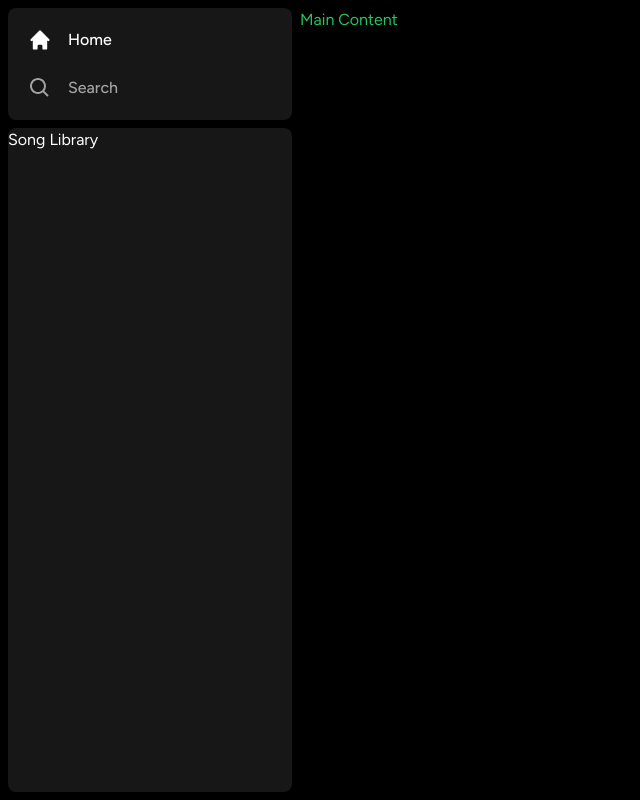
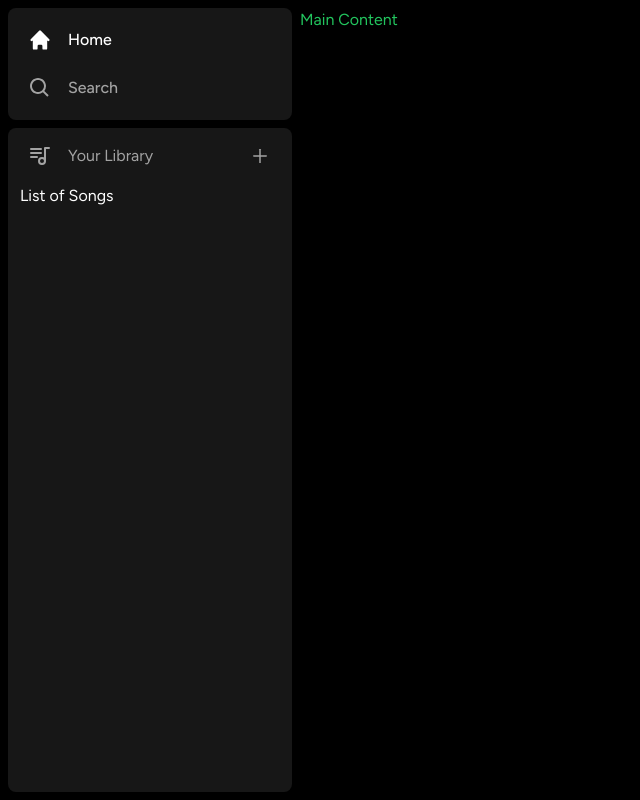
Before and after one commit to shaulov/spotify-clone, a Next.js app: page / in a window 1280 px wide. Shown: the whole page, without its empty margins (0-640 px from the left). Built offline with nearby package versions, Linux system fonts and the light colour scheme.

Commit message:
Add Library component

```diff
--- /dev/null
+++ b/components/Library.tsx
@@ -0,0 +1,39 @@
+import { TbPlaylist } from 'react-icons/tb';
+import { AiOutlinePlus } from 'react-icons/ai';
+
+function Library () {
+  const handleClick = () => {
+    // Handle upload later
+  }
+  return (
+    <section className="flex flex-col">
+      <div
+        className="
+          flex items-center justify-between
+          px-5 pt-4
+          text-neutral-400
+        "
+      >
+        <h2
+          className="
+            inline-flex
+            items-center
+            gap-x-4
+          "
+        >
+          <TbPlaylist size={24} />
+          <span>Your Library</span>
+        </h2>
+        <button className="p-[2px] transition hover:text-white" onClick={handleClick}>
+          <AiOutlinePlus size={20} />
+          <span className="sr-only">Add song to Library</span>
+        </button>
+      </div>
+      <div className="flex flex-col gap-y-2 mt-4 px-3">
+        List of Songs
+      </div>
+    </section>
+  );
+}
+
+export default Library;
--- a/components/Sidebar.tsx
+++ b/components/Sidebar.tsx
@@ -6,6 +6,7 @@ import { HiHome } from 'react-icons/hi';
 import { BiSearch } from 'react-icons/bi';
 import Box from './Box';
 import SidebarItem from './SidebarItem';
+import Library from './Library';
 
 interface SidebarProps {
 	children: ReactNode;
@@ -58,7 +59,7 @@ function Sidebar({ children }: SidebarProps): JSX.Element {
           </ul>
         </Box>
         <Box className='h-full overflow-y-auto'>
-          Song Library
+          <Library />
         </Box>
       </nav>
       <main className="flex-1 h-full py-2 overflow-y-auto">
```
